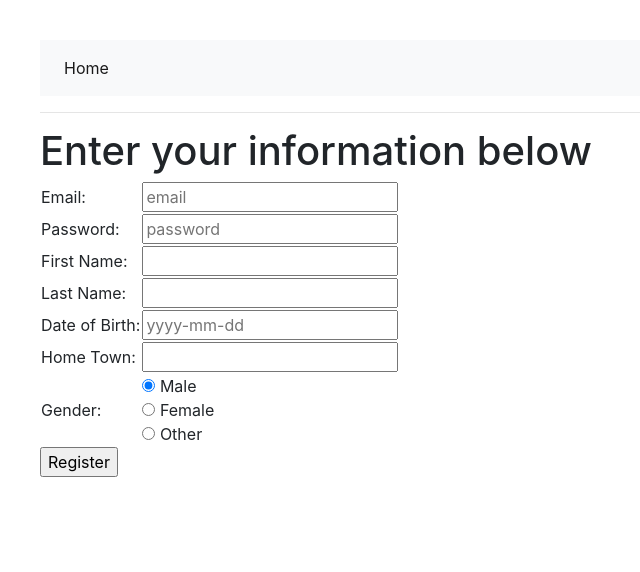
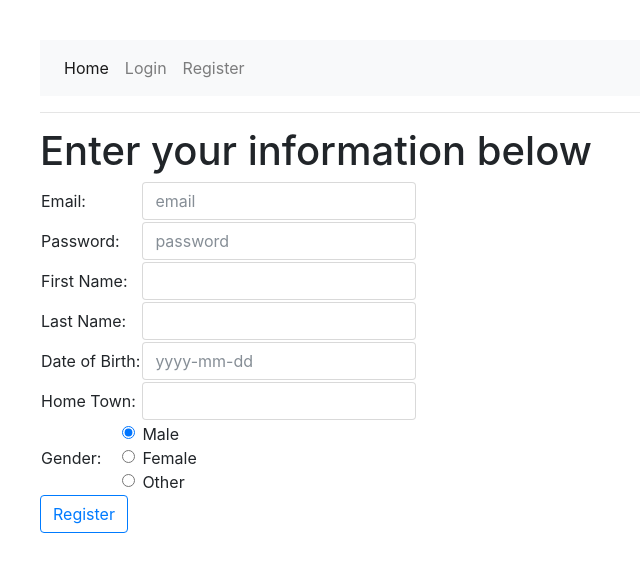
Before and after one commit to Ninad998/CS660, a Flask app: page /register in a window 1280 px wide. Shown: the top 572 px of the page, without its empty margins (0-640 px from the left). Run offline with Flask 2, Linux system fonts and the light colour scheme; data comes from the database, SQL or seed files in the repository; some libraries are stand-ins or nearby versions.

Commit message:
bootstrap added image upload and viewing updated

```diff
--- a/app.py
+++ b/app.py
@@ -37,7 +37,7 @@ def getUserList():
     db = getMysqlConnection()
     conn = db['conn']
     cursor = db['cursor']
-    cursor.execute("SELECT email FROM Users")
+    cursor.execute("SELECT email FROM users;")
     cursor.close()
     conn.close()
     return cursor.fetchall()
@@ -57,26 +57,6 @@ def user_loader(email):
     return user
 
 
-@login_manager.request_loader
-def request_loader(request):
-    users = getUserList()
-    email = request.form.get('email')
-    if not (email) or email not in str(users):
-        return
-    user = User()
-    user.id = email
-    db = getMysqlConnection()
-    conn = db['conn']
-    cursor = db['cursor']
-    cursor.execute("SELECT password FROM Users WHERE email = %s", email)
-    data = cursor.fetchall()
-    cursor.close()
-    conn.close()
-    pwd = str(data[0][0])
-    user.is_authenticated = request.form['password'] == pwd
-    return user
-
-
 '''
 A new page looks like this:
 @app.route('new_page_name')
@@ -85,16 +65,11 @@ def new_page_function():
 '''
 
 
-def getAllPhotos(user):
+def getAllPhotos():
     db = getMysqlConnection()
     conn = db['conn']
     cursor = db['cursor']
-    print("SELECT caption, dir FROM photos WHERE album NOT IN "
-                   "(SELECT id FROM albums WHERE owner = "
-                   "(SELECT id FROM users WHERE email = \'%s\'));" % user)
-    cursor.execute("SELECT caption, dir FROM photos WHERE album NOT IN "
-                   "(SELECT id FROM albums WHERE owner = "
-                   "(SELECT id FROM users WHERE email = \'%s\'));" % user)
+    cursor.execute("SELECT caption, dir FROM photos WHERE album;")
     rows = cursor.fetchall()
     photos = []
     for row in rows:
@@ -107,11 +82,28 @@ def getAllPhotos(user):
 # default page
 @app.route("/", methods=['GET'])
 def index():
+    photos = getAllPhotos()
     if flask_login.current_user.is_anonymous:
-        return render_template('login.html')
+        return render_template('index.html', photos=photos,
+                               login=flask_login.current_user.is_authenticated)
     else:
-        photos = getAllPhotos(flask_login.current_user.id)
-        return render_template('index.html', photos=photos, name=flask_login.current_user.id)
+        return render_template('index.html', photos=photos, name=flask_login.current_user.id,
+                               login=flask_login.current_user.is_authenticated)
+
+
+def checkEmail(email):
+    # use this to check if a email has already been registered
+    db = getMysqlConnection()
+    conn = db['conn']
+    cursor = db['cursor']
+    if cursor.execute("SELECT email FROM users WHERE email=%s;", email):
+        cursor.close()
+        conn.close()
+        return True
+    else:
+        cursor.close()
+        conn.close()
+        return False
 
 
 @app.route('/login', methods=['GET', 'POST'])
@@ -124,7 +116,9 @@ def login():
     db = getMysqlConnection()
     conn = db['conn']
     cursor = db['cursor']
-    if cursor.execute("SELECT password FROM users WHERE email=%s", email):
+    test = checkEmail(email)
+    if test:
+        print(cursor.execute("SELECT password FROM users WHERE email=%s;", email))
         data = cursor.fetchall()
         cursor.close()
         conn.close()
@@ -135,8 +129,12 @@ def login():
             flask_login.login_user(user)
             session['username'] = email
             return flask.redirect(flask.url_for('index'))  # protected is a function defined in this file
+        else:
+            return render_template('login.html', title='Sign In', message='Password Incorrect!')
     else:
-        return abort(401)
+        print("couldn't find all tokens")
+        return render_template('login.html', title='Sign In', message='Email Incorrect!')
+
 
 
 @app.route('/profile')
@@ -148,7 +146,7 @@ def profile():
         conn = db['conn']
         cursor = db['cursor']
         if cursor.execute("SELECT firstname, lastname, email, dateOfBirth, "
-                          "homeTown, gender, password FROM users WHERE email=%s", flask_login.current_user.id):
+                          "homeTown, gender, password FROM users WHERE email=%s;", flask_login.current_user.id):
             for row in cursor.fetchall():
                 user['firstname'] = row[0]
                 user['lastname'] = row[1]
@@ -160,7 +158,8 @@ def profile():
 
         cursor.close()
         conn.close()
-        return render_template('profile.html', user=user, name=flask_login.current_user.id)
+        return render_template('profile.html', user=user, name=flask_login.current_user.id,
+                               login=flask_login.current_user.is_authenticated)
 
     import datetime
     register = {}
@@ -176,19 +175,22 @@ def profile():
         if register['dateOfBirth'] != "" and register['dateOfBirth'] is not None:
             dob = datetime.datetime.strptime(register['dateOfBirth'], '%Y-%m-%d')
             if dob >= datetime.datetime.today():
-                return render_template('register.html', datebig='True')
+                return render_template('register.html', datebig=True)
 
         for key, value in register.items():
             if value == '':
                 register[key] = 'NULL'
 
     except ValueError:
-        return render_template('register.html', date='True')
+        return render_template('register.html', date=True,
+                               login=flask_login.current_user.is_authenticated)
     except:
         print("couldn't find all tokens")
-        return render_template('register.html', email='True')
+        return render_template('register.html', email=True,
+                               login=flask_login.current_user.is_authenticated)
 
     test = isEmailUnique(register['email'])
+    print(test)
     if test:
         db = getMysqlConnection()
         conn = db['conn']
@@ -203,17 +205,23 @@ def profile():
         conn.commit()
         cursor.close()
         conn.close()
-        return render_template('index.html', name=flask_login.current_user.id, message='Account Created!')
+        return render_template('index.html', name=flask_login.current_user.id, message='Account Created!',
+                               login=flask_login.current_user.is_authenticated)
     else:
-        print("couldn't find all tokens")
-        return flask.redirect(flask.url_for('register'))
+        return render_template('register.html', email=True,
+                               login=flask_login.current_user.is_authenticated)
 
 
 @app.route('/logout')
 def logout():
-    flask_login.logout_user()
-    return render_template('index.html', messages=['Logged out'])
-
+    photos = getAllPhotos()
+    if flask_login.current_user.is_anonymous:
+        return render_template('index.html', photos=photos, messages=['Already logged out'],
+                               login=flask_login.current_user.is_authenticated)
+    else:
+        flask_login.logout_user()
+        return render_template('index.html', photos=photos, messages=['Logged out'],
+                               login=flask_login.current_user.is_authenticated)
 
 @login_manager.unauthorized_handler
 def unauthorized_handler():
@@ -223,7 +231,8 @@ def unauthorized_handler():
 # you can specify specific methods (GET/POST) in function header instead of inside the functions as seen earlier
 @app.route("/register", methods=['GET'])
 def register():
-    return render_template('register.html', supress='True')
+    return render_template('register.html', supress='True',
+                           login=flask_login.current_user.is_authenticated)
 
 
 def isEmailUnique(email):
@@ -231,7 +240,7 @@ def isEmailUnique(email):
     db = getMysqlConnection()
     conn = db['conn']
     cursor = db['cursor']
-    if cursor.execute("SELECT email  FROM users WHERE email = %s", email):
+    if cursor.execute("SELECT email FROM users WHERE email = %s;", email):
         return False
     else:
         return True
@@ -256,19 +265,24 @@ def register_user():
         if register['dateOfBirth'] != "" and register['dateOfBirth'] is not None:
             dob = datetime.datetime.strptime(register['dateOfBirth'], '%Y-%m-%d')
             if dob >= datetime.datetime.today():
-                return render_template('register.html', datebig='True')
+                return render_template('register.html', datebig=True,
+                                       login=flask_login.current_user.is_authenticated)
 
         for key, value in register.items():
             if value == '':
                 register[key] = 'NULL'
 
     except ValueError:
-        return render_template('register.html', date='True')
+        return render_template('register.html', date=True,
+                               login=flask_login.current_user.is_authenticated)
     except:
         print("couldn't find all tokens")
-        return render_template('register.html', email='True')
+        return render_template('register.html', email=True,
+                               login=flask_login.current_user.is_authenticated)
 
     test = isEmailUnique(register['email'])
+
+    print(test)
 
     if test:
         db = getMysqlConnection()
@@ -277,9 +291,9 @@ def register_user():
         print(cursor.execute("INSERT INTO users " +
                              "(firstname, lastname, email, dateOfBirth, homeTown, gender, password) " +
                              "VALUES (%s, %s, %s, %s, %s, %s, %s);", (register['firstname'], register['lastname'],
-                                                                      register['email'], register['dateOfBirth'],
-                                                                      register['homeTown'], register['gender'],
-                                                                      register['password'])))
+                                                                       register['email'], register['dateOfBirth'],
+                                                                       register['homeTown'], register['gender'],
+                                                                       register['password'])))
         conn.commit()
         cursor.close()
         conn.close()
@@ -289,15 +303,14 @@ def register_user():
         flask_login.login_user(user)
         return flask.redirect(flask.url_for('index'))
     else:
-        print("couldn't find all tokens")
-        return flask.redirect(flask.url_for('register'))
+        return render_template('register.html', email=True)
 
 
-def getUsersPhotos(uid):
+def getUsersPhotos(email):
     db = getMysqlConnection()
     conn = db['conn']
     cursor = db['cursor']
-    cursor.execute("SELECT imgdata, picture_id, caption FROM Pictures WHERE user_id = 'uid'")
+    cursor.execute("SELECT imgdata, picture_id, caption FROM Pictures WHERE user_id = %s;", email)
     rows = cursor.fetchall()
     cursor.close()
     conn.close()
@@ -308,7 +321,7 @@ def getUserIdFromEmail(email):
     db = getMysqlConnection()
     conn = db['conn']
     cursor = db['cursor']
-    cursor.execute("SELECT id  FROM Users WHERE email = %s", email)
+    cursor.execute("SELECT id  FROM Users WHERE email = %s;", email)
     id = cursor.fetchone()[0]
     cursor.close()
     conn.close()
@@ -323,7 +336,7 @@ def getAlbumList(email):
     db = getMysqlConnection()
     conn = db['conn']
     cursor = db['cursor']
-    print(cursor.execute("SELECT id, name FROM albums WHERE owner = %s", getUserIdFromEmail(email)))
+    print(cursor.execute("SELECT id, name FROM albums WHERE owner = %s;", getUserIdFromEmail(email)))
     rows = cursor.fetchall()
     cursor.close()
     conn.close()
@@ -333,12 +346,27 @@ def getAlbumList(email):
     return album
 
 
-def savePhotoData(album, caption, name):
+def savePhotoData(album, caption, dir):
     db = getMysqlConnection()
     conn = db['conn']
     cursor = db['cursor']
-    sql = "INSERT INTO photos (album, caption, dir) VALUES (\"%s\", \"%s\", \"%s\");" % (album, caption, name)
+    sql = "INSERT INTO photos (album, caption, dir) VALUES (\"%s\", \"%s\", \"%s\");" % (album, caption, dir)
     print(cursor.execute(sql))
+    conn.commit()
+    print(cursor.execute("SELECT id FROM photos ORDER BY dateofcreation LIMIT 1;"))
+    id = cursor.fetchone()[0]
+    cursor.close()
+    conn.close()
+    return id
+
+
+def savePhotoTags(photoId, tags):
+    db = getMysqlConnection()
+    conn = db['conn']
+    cursor = db['cursor']
+    for tag in tags:
+        print(cursor.execute("INSERT INTO tags (photoId, word) VALUES (%s, %s);", (photoId, tag)))
+
     conn.commit()
     cursor.close()
     conn.close()
@@ -349,14 +377,17 @@ def savePhotoData(album, caption, name):
 def upload():
     album = getAlbumList(flask_login.current_user.id)
     if request.method == 'GET':
-        return render_template('upload.html', album_list=album, name=flask_login.current_user.id)
+        return render_template('upload.html', album_list=album, name=flask_login.current_user.id,
+                               login=flask_login.current_user.is_authenticated)
 
     try:
         album = request.form.get('album')
         file = request.files['photo']
         caption = request.form.get('caption')
+        tags = list(set(request.form.get('tags').split(" ")))
         if album == '':
-            render_template('upload.html', album_list=album, album='True', name=flask_login.current_user.id)
+            render_template('upload.html', album_list=album, album='True', name=flask_login.current_user.id,
+                            login=flask_login.current_user.is_authenticated)
     except:
         print("couldn't find all tokens")
         return render_template('register.html')
@@ -371,7 +402,10 @@ def upload():
         listOfFiles = [f for f in os.listdir(directory + name)]
         i = 1
         for f in listOfFiles:
-            i = i + 1
+            currentfile = f.split(".")[-2]
+            if i > int(currentfile) + 1:
+                pass
+            i = int(currentfile) + 1
 
         file.save(os.path.join(directory + name, filename))
         source = directory + name + "/" + filename
@@ -380,19 +414,29 @@ def upload():
         newname = directory + name + "/" + str(i) + "." + extension
         os.rename(source, newname)
 
-        savePhotoData(album, caption, name + "/" + str(i) + "." + extension)
+        dir = name + "/" + str(i) + "." + extension
+
+        print(album)
+        print(caption)
+        print(dir)
+
+        photoId = savePhotoData(album, caption, dir)
+
+        savePhotoTags(photoId, tags)
 
         return flask.redirect(flask.url_for('index'))
 
     else:
-        render_template('upload.html', album_list=album, reupload='True', name=flask_login.current_user.id)
+        render_template('upload.html', album_list=album, reupload='True', name=flask_login.current_user.id,
+                        login=flask_login.current_user.is_authenticated)
 
 
 @app.route('/album', methods=['GET', 'POST'])
 @flask_login.login_required
 def album():
     album = getAlbumList(flask_login.current_user.id)
-    return render_template('album.html', album_list=album, name=flask_login.current_user.id)
+    return render_template('album.html', album_list=album, name=flask_login.current_user.id,
+                           login=flask_login.current_user.is_authenticated)
 
 
 @app.route('/make', methods=['POST'])
@@ -432,7 +476,7 @@ def getPhotos(album):
     db = getMysqlConnection()
     conn = db['conn']
     cursor = db['cursor']
-    cursor.execute("SELECT caption, dir FROM photos WHERE album = %s;" % album)
+    cursor.execute("SELECT caption, dir FROM photos WHERE album = %s;", album)
     rows = cursor.fetchall()
     photos = []
     for row in rows:
@@ -454,7 +498,8 @@ def makeEdit():
         album = getAlbumName(id)
         photos = getPhotos(id)
         return render_template('view.html', album_name=album, album_id=id, photos=photos,
-                               name=flask_login.current_user.id)
+                               name=flask_login.current_user.id,
+                               login=flask_login.current_user.is_authenticated)
 
     try:
         id = request.form.get('id')
--- a/static/style.css
+++ b/static/style.css
@@ -1,3 +1,9 @@
 body {
     padding: 40px;
 }
+.center-block {
+    margin-left:auto;
+    margin-right:auto;
+    display:block;
+    text-align:center
+}
--- a/templates/base.html
+++ b/templates/base.html
@@ -30,12 +30,11 @@
 <body>
 
 <nav class="navbar navbar-expand-lg navbar-light bg-light">
-    <div class="collapse navbar-collapse" id="navbarText">
     <ul class="navbar-nav mr-auto">
         <li class="nav-item active">
             <a class="nav-link" href="/">Home</a>
         </li>
-            {% if name %}
+        {% if login %}
             <li class="nav-item">
                 <a class="nav-link" href='/album'>Make/Edit Album</a>
             </li>
@@ -48,9 +47,15 @@
             <li class="nav-item">
                 <a class="nav-link" href='/logout'>Logout</a>
             </li>
+        {% else %}
+            <li class="nav-item">
+                <a class="nav-link" href='/login'>Login</a>
+            </li>
+            <li class="nav-item">
+                <a class="nav-link" href='/register'>Register</a>
+            </li>
         {% endif %}
     </ul>
-    </div>
 </nav>
 
 <hr>
@@ -62,7 +67,7 @@
     </ul>
 {% endif %}
 
-{% if name %}
+{% if login %}
     <h4>Hello {{ name }}!</h4>
     <hr>
 {% endif %}
--- a/templates/register.html
+++ b/templates/register.html
@@ -18,38 +18,38 @@
             <table border='0'>
                 <tr>
                     <td>Email:</td>
-                    <td><input type='text' name='email' id='email' placeholder='email' required /></td>
+                    <td><input type='text' name='email' id='email' placeholder='email' required class="form-control" /></td>
                 </tr>
                 <tr>
                     <td>Password:</td>
-                    <td><input type='password' name='password' id='password' placeholder='password' required /></td>
+                    <td><input type='password' name='password' id='password' placeholder='password' required class="form-control" /></td>
                 </tr>
                 <tr>
                     <td>First Name:</td>
-                    <td><input type='text' name='firstname' id='firstname' required /></td>
+                    <td><input type='text' name='firstname' id='firstname' required class="form-control" /></td>
                 </tr>
                 <tr>
                     <td>Last Name:</td>
-                    <td><input type='text' name='lastname' id='lastname' required /></td>
+                    <td><input type='text' name='lastname' id='lastname' required class="form-control" /></td>
                 </tr>
                 <tr>
                     <td>Date of Birth:</td>
-                    <td><input type='text' name='dateOfBirth' id='dateOfBirth' placeholder='yyyy-mm-dd' required /></td>
+                    <td><input type='text' name='dateOfBirth' id='dateOfBirth' placeholder='yyyy-mm-dd' required class="form-control" /></td>
                 </tr>
                 <tr>
                     <td>Home Town:</td>
-                    <td><input type='text' name='homeTown' id='homeTown' /></td>
+                    <td><input type='text' name='homeTown' id='homeTown' class="form-control" /></td>
                 </tr>
                 <tr>
                     <td>Gender:</td>
                     <td>
-                        <input type="radio" name="gender" value="M" checked /> Male<br>
-                        <input type="radio" name="gender" value="F" /> Female<br>
-                        <input type="radio" name="gender" value="O" /> Other
+                        <input type="radio" name="gender" value="M" checked class="form-check-input" /> Male<br>
+                        <input type="radio" name="gender" value="F" class="form-check-input" /> Female<br>
+                        <input type="radio" name="gender" value="O" class="form-check-input" /> Other
                     </td>
                 </tr>
             </table>
-            <p><input type='submit' name='submit' value='Register' /></p>
+            <p><input type='submit' name='submit' value='Register' class="btn btn-outline-primary" /></p>
         </form>
     </div>
 {% endblock %}
--- a/templates/view.html
+++ b/templates/view.html
@@ -7,14 +7,14 @@
             <form method="POST" action="/edit">
                 <tr>
                     <td>Album name:</td>
-                    <td><input type='text' name='name' id='new' value='{{ album_name }}'/></td>
+                    <td><input type='text' name='name' id='new' value={{ album_name }} class="form-control" /></td>
                 </tr>
                 <tr>
                     <td><input type="hidden" name='id' value='{{ album_id }}'/></td>
                     <td></td>
                 </tr>
                 <tr>
-                    <td><input type='submit' name='submit' value='Rename'/></td>
+                    <td><input type='submit' name='submit' value='Rename' class="btn btn-outline-secondary"/></td>
                     <td></td>
                 </tr>
             </form>
```
Also changed, not shown: PhotoShare.py (deleted, +0 -12 lines), templates/album.html (+4 -4 lines), templates/index.html (+6 -3 lines), templates/login.html (+5 -5 lines), templates/upload.html (+8 -4 lines), 5 other files. Lines whose indentation alone changed are shown as unchanged.
